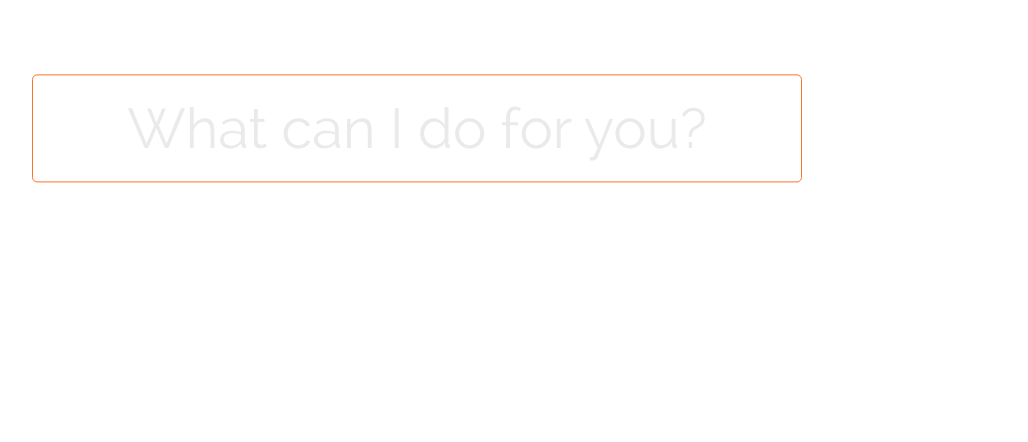
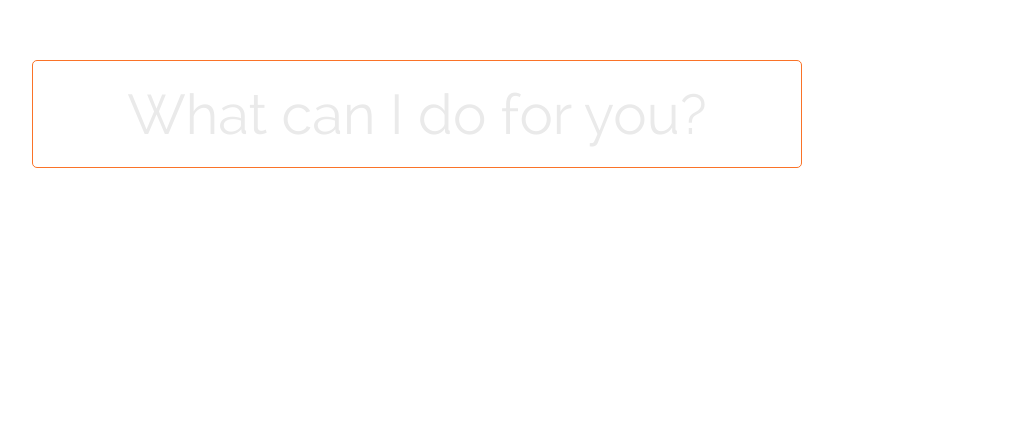
Before and after one commit to isaksandin/carrot, a website: page src/index.html in a window 1280 px wide. Shown: the part 196-638 px from the top of the page, without its empty margins (223-1251 px from the left). Drawn offline with Linux system fonts and the light colour scheme.

Commit message:
Fixed bug with border being blurred

```diff
--- a/src/scss/main.scss
+++ b/src/scss/main.scss
@@ -7,9 +7,9 @@
     padding: 20px 0;
     display: block;
     position: absolute;
-    top: 50%;
+    top: 32%;
     left: 50%;
-    transform: translate(-50%, -120%);
+    transform: translateX(-50%);
     text-align: center;
     font-family: $main-font;
     font-weight: normal;
```
Also changed, not shown: src/css/main.css.
